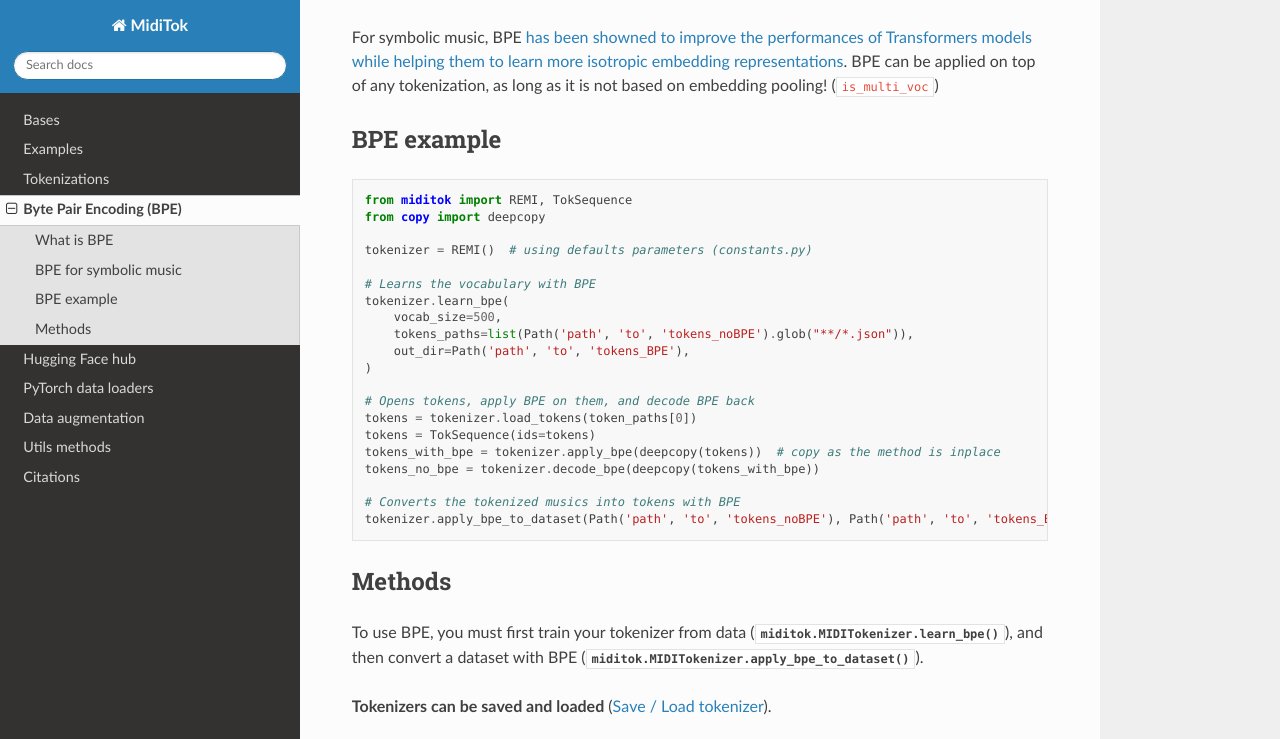
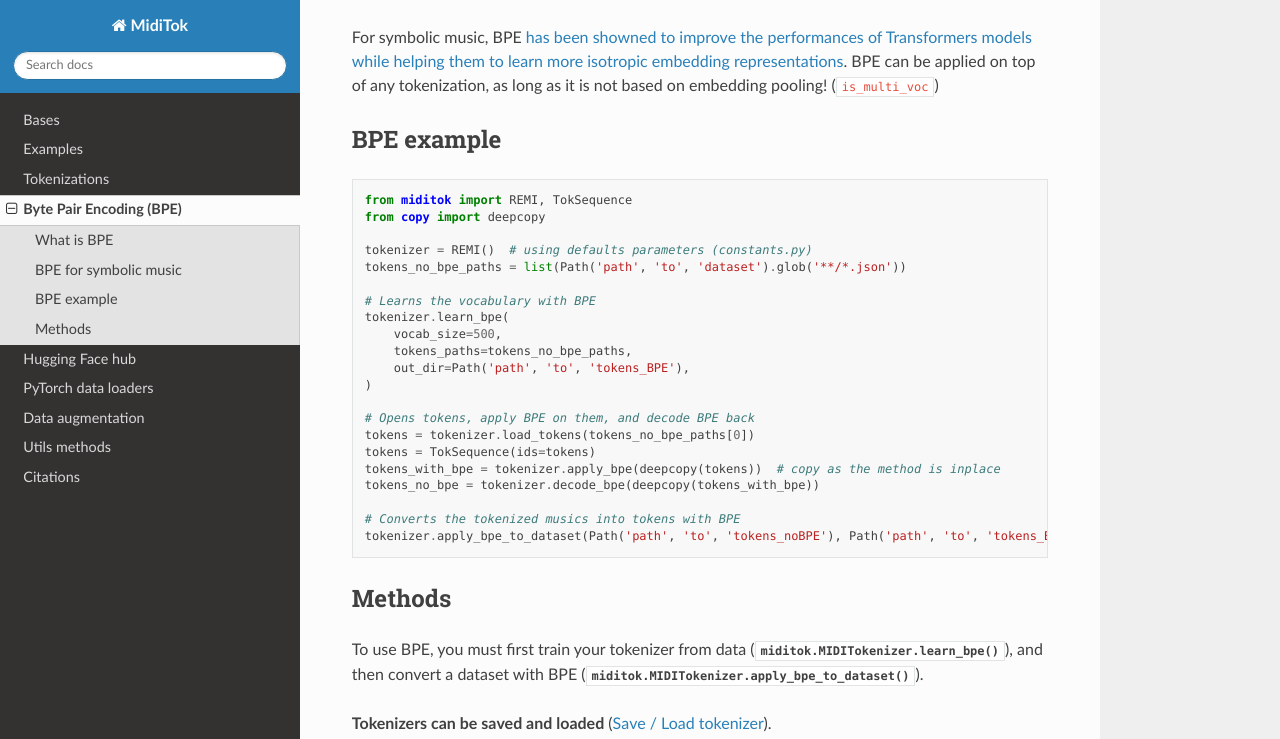
Before and after one commit to Natooz/MidiTok, a Sphinx documentation site: the page built from docs/bpe.rst, in a window 1280 px wide and 900 px high, scrolled down 1222 px, cut to the strip 0-739 px from the top of the window. Built offline with Sphinx 7.4.7 and the Read the Docs theme 2.0.0, drawn with Linux system fonts in a browser that asks for light colours.

Commit message:
fixing bpe docs, fixing colab notebook

```diff
--- a/docs/bpe.rst
+++ b/docs/bpe.rst
@@ -40,16 +40,17 @@ BPE example
     from copy import deepcopy
 
     tokenizer = REMI()  # using defaults parameters (constants.py)
+    tokens_no_bpe_paths = list(Path('path', 'to', 'dataset').glob('**/*.json'))
 
     # Learns the vocabulary with BPE
     tokenizer.learn_bpe(
         vocab_size=500,
-        tokens_paths=list(Path('path', 'to', 'tokens_noBPE').glob("**/*.json")),
+        tokens_paths=tokens_no_bpe_paths,
         out_dir=Path('path', 'to', 'tokens_BPE'),
     )
 
     # Opens tokens, apply BPE on them, and decode BPE back
-    tokens = tokenizer.load_tokens(token_paths[0])
+    tokens = tokenizer.load_tokens(tokens_no_bpe_paths[0])
     tokens = TokSequence(ids=tokens)
     tokens_with_bpe = tokenizer.apply_bpe(deepcopy(tokens))  # copy as the method is inplace
     tokens_no_bpe = tokenizer.decode_bpe(deepcopy(tokens_with_bpe))
--- a/requirements.txt
+++ b/requirements.txt
@@ -2,6 +2,6 @@ miditoolkit>=0.1.16
 tqdm>=4.64.0
 numpy>=1.19,<1.24
 tokenizers>=0.13.2
-huggingface_hub>=0.15
+huggingface_hub>=0.16.4
 scipy  # needed for miditoolkit
 matplotlib  # needed for miditoolkit
```
Also changed, not shown: 1 other file.
